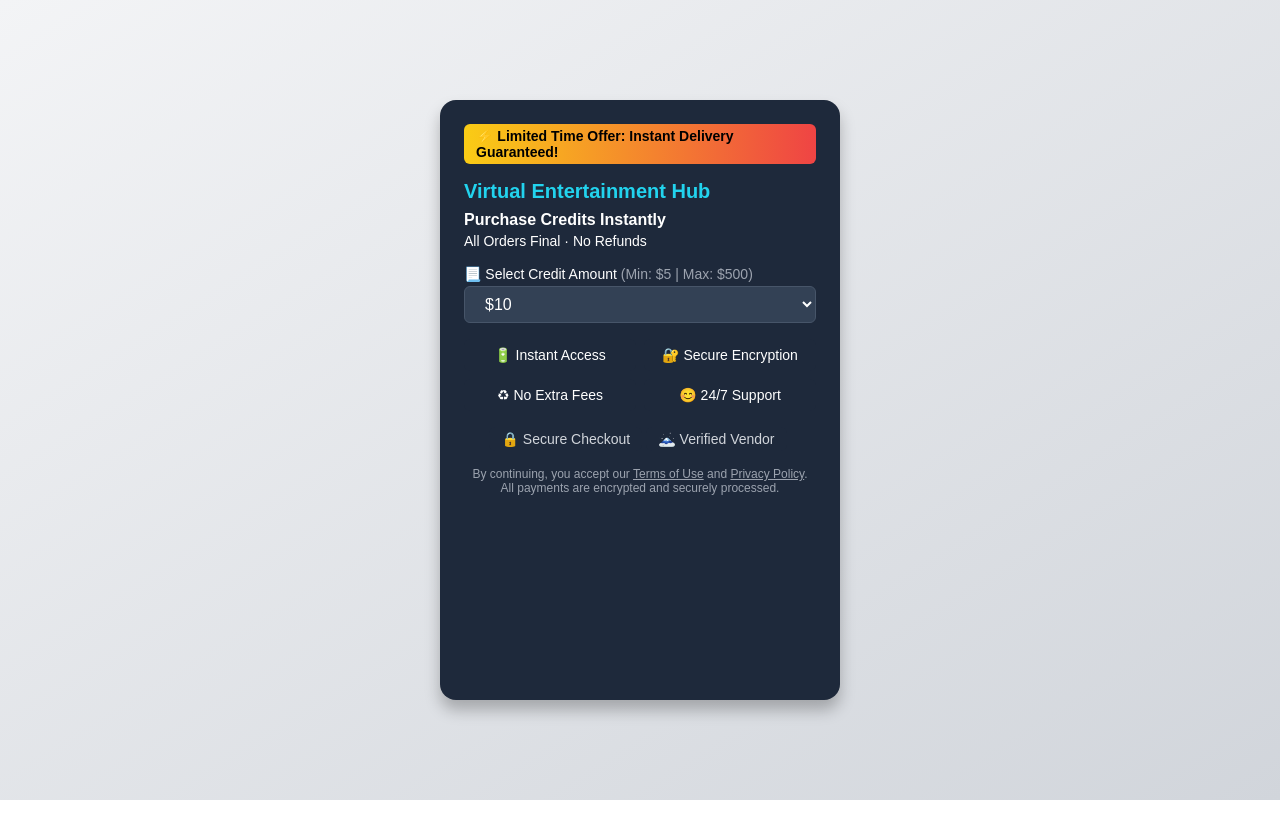
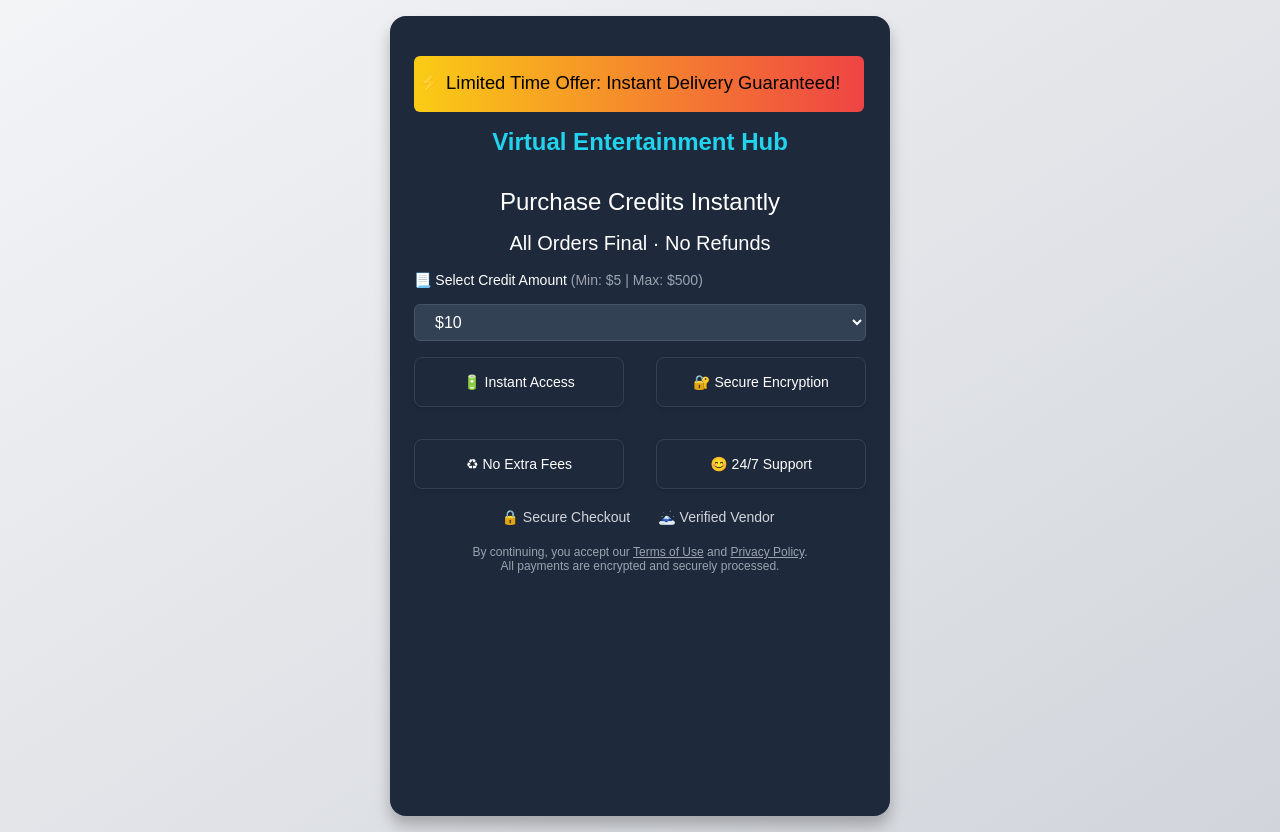
Before and after one commit to Awais612/CashAPP-Square-Integeration, a Next.js app: page / in a window 1280 px wide. Before the commit the page ends 800 px from the top, so only its background shows below. Built offline with nearby package versions, Linux system fonts and the light colour scheme.

Commit message:
Added the error handling

```diff
--- a/app/page.module.css
+++ b/app/page.module.css
@@ -6,14 +6,15 @@
   justify-content: center;
   min-height: 100vh;
   padding: 1rem;
+
   background: linear-gradient(to bottom right, #f3f4f6, #d1d5db);
 }
 
 .container {
   width: 100%;
-  max-width: 400px;
+  max-width: 500px;
   background-color: #1e293b;
-  height: 600px;
+  height: 800px;
   max-height: 100vh;
   color: white;
   border-radius: 1rem;
@@ -22,37 +23,45 @@
 }
 
 .offerBanner {
-  font-size: 0.875rem;
-  font-weight: 700;
+  font-size: 1.15rem;
+  height: 3.5rem;
+  width: 450px;
   background: linear-gradient(to right, #facc15, #ef4444);
   color: black;
   padding: 0.25rem 0.75rem;
+  padding-left: 0.25rem;
   border-radius: 0.375rem;
   display: inline-block;
   margin-bottom: 1rem;
+  margin-top: 1rem;
+  padding-top: 1rem;
 }
 
 .title {
-  font-size: 1.25rem;
+  font-size: 1.5rem;
   font-weight: 700;
   color: #22d3ee;
-  margin-bottom: 0.5rem;
+  margin-bottom: 2rem;
+  text-align: center;
 }
 
 .subtitle {
-  font-weight: 600;
-  margin-bottom: 0.25rem;
+  font-size: 1.5rem;
+  margin-bottom: 1rem;
+  margin-top: 0.5rem;
+  text-align: center;
 }
 
 .description {
-  font-size: 0.875rem;
+  font-size: 1.25rem;
+  text-align: center;
   margin-bottom: 1rem;
 }
 
 .label {
   font-size: 0.875rem;
   font-weight: 500;
-  margin-bottom: 0.25rem;
+  margin-bottom: 1rem;
   display: inline-block;
 }
 
@@ -80,18 +89,21 @@
 .featuresGrid {
   display: grid;
   grid-template-columns: repeat(2, 1fr);
-  gap: 0.5rem;
+  gap: 2rem;
   font-size: 0.875rem;
   margin-bottom: 1rem;
 }
-
 .featureItem {
   background-color: #1e293b; /* slate-800 */
-  padding: 0.5rem;
-  border-radius: 0.375rem;
+  padding: 1rem;
+  border-radius: 0.5rem;
   display: flex;
   justify-content: center;
   align-items: center;
+  border: 1px solid #334155; /* slate-700 border */
+  box-shadow: 0 2px 4px rgba(0, 0, 0, 0.1);
+  text-align: center;
+  font-weight: 500;
 }
 
 .cashAppButtonWrapper {
@@ -125,3 +137,14 @@
   color: inherit;
   cursor: pointer;
 }
+.errorMessage {
+  margin-top: 1rem;
+  margin-bottom: 1rem;
+  color: #f87171; /* red-400 */
+  background-color: #fee2e2; /* red-100 */
+  border: 1px solid #fca5a5; /* red-300 */
+  padding: 0.75rem;
+  border-radius: 0.375rem;
+  font-weight: 500;
+  text-align: center;
+}
--- a/app/page.tsx
+++ b/app/page.tsx
@@ -57,6 +57,7 @@ interface CashAppPayButtonOptions {
 
 export default function Home() {
   const [amount, setAmount] = useState("10");
+  const [errorMessage, setErrorMessage] = useState("");
 
   useEffect(() => {
     const appId = "sq0idp-jKJY_vd7lPiul-ekwDrTdw";
@@ -107,12 +108,11 @@ export default function Home() {
             const data = await res.json();
             alert(`✅ Payment ${data.payment?.status ?? "processed"}`);
           } else {
-            console.error("❌ Tokenization failed:", tokenResult.errors);
-            alert("❌ Tokenization failed");
+            setErrorMessage("Payment authorization failed.");
           }
         });
       } catch (err) {
-        console.error("❌ Error initializing Cash App Pay:", err);
+        setErrorMessage("Payment authorization failed.");
       }
     };
 
@@ -155,6 +155,10 @@ export default function Home() {
 
         <div className={styles.cashAppButtonWrapper} id="cash-app-button"></div>
 
+        {errorMessage && (
+          <div className={styles.errorMessage}>{errorMessage}</div>
+        )}
+
         <p className={styles.badges}>
           <span className={styles.badge}>🔒 Secure Checkout</span>
           <span className={styles.badge}>🗻 Verified Vendor</span>
```
